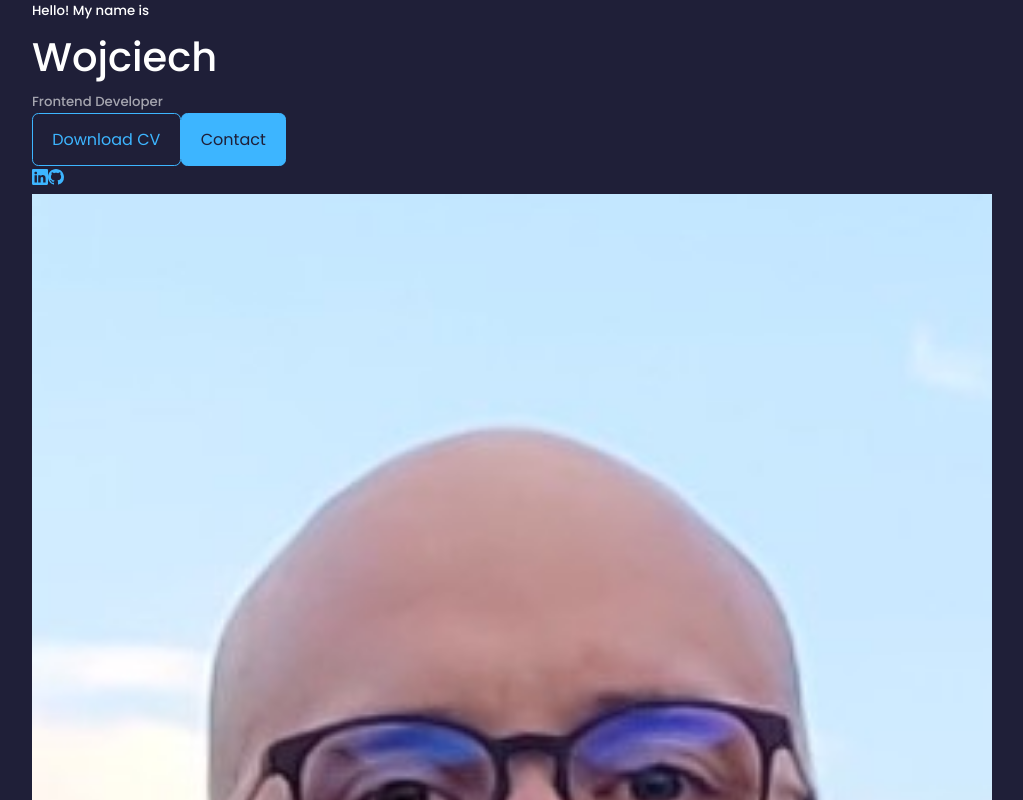
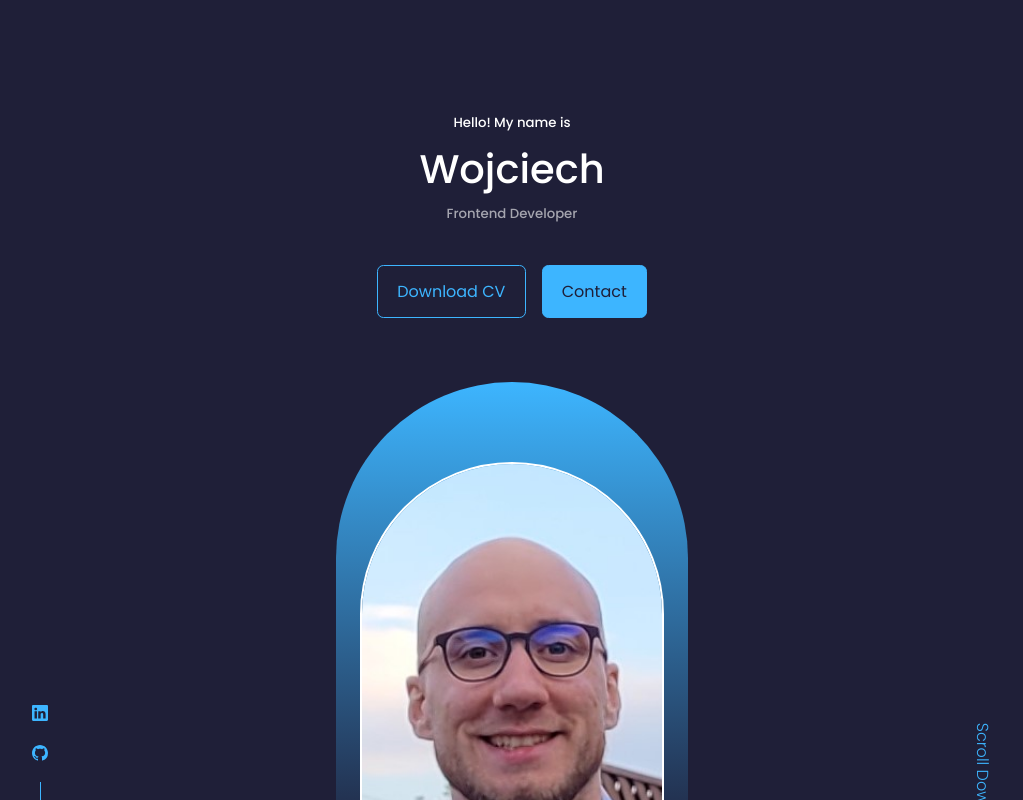
Before and after one commit to wmaKRET/example-portfolio, a React (Create React App) app: page / in a window 1280 px wide. Shown: the top 800 px of the page, without its empty margins (128-1151 px from the left). Built offline with nearby package versions, Linux system fonts and the light colour scheme.

Commit message:
add header media queries for different devices (screen width)

```diff
--- a/src/components/header/Header.js
+++ b/src/components/header/Header.js
@@ -14,7 +14,7 @@ function Header(){
             <CTA />
             <HeaderSocials />
             <div className="me">
-                <img src={ME} alt="picture of me"></img>
+                <img src={ME} alt="picture of me"/>
             </div>
             <a href="#contact" className="scroll__down">Scroll Down</a>
         </header>
--- a/src/components/header/header.css
+++ b/src/components/header/header.css
@@ -0,0 +1,80 @@
+header {
+    height: 100vh;
+    padding-top: 7em;
+    overflow: hidden;
+}
+
+.header__container {
+    text-align: center;
+    height: 100%;
+    position: relative;
+}
+
+.cta {
+    margin-top: 2.5em;
+    display: flex;
+    gap: 1em;
+    justify-content: center;
+}
+
+.header__socials {
+    display: flex;
+    flex-direction: column;
+    align-items: center;
+    gap: 0.8em;
+    position: absolute;
+    left: 0;
+    bottom: 3em;
+}
+
+.header__socials::after {
+    content: '';
+    width: 1px;
+    height: 2em;
+    background-color: var(--color-primary);
+}
+
+.me {
+    background: linear-gradient(var(--color-primary), transparent);
+    width: 22em;
+    height: 30em;
+    position: relative;
+    left: 50%;
+    transform: translateX(-50%);
+    margin-top: 4em;
+    border-radius: 12em 12em 0 0;
+    overflow: hidden;
+    padding: 5em 1.5em 1.5em 1.5em;
+}
+
+.me > img {
+    border: 2px solid var(--color-white);
+    border-radius: 12em 12em 0 0;
+}
+
+.scroll__down {
+    position: absolute;
+    right: -2.3em;
+    bottom: 5em;
+    transform: rotate(90deg);
+    font-weight: 300;
+    font-variant-east-asian: 0.9rem;
+}
+
+/* --- MEDIA QUERIES --- */
+
+@media screen and (max-width: 1024px) {
+    header {
+        height: 40vh;
+    }
+}
+
+@media screen and (max-width: 600px) {
+    header {
+        height: 100vh;
+    }
+
+    .header__socials, .scroll__down {
+        display: none;
+    }
+}
```
